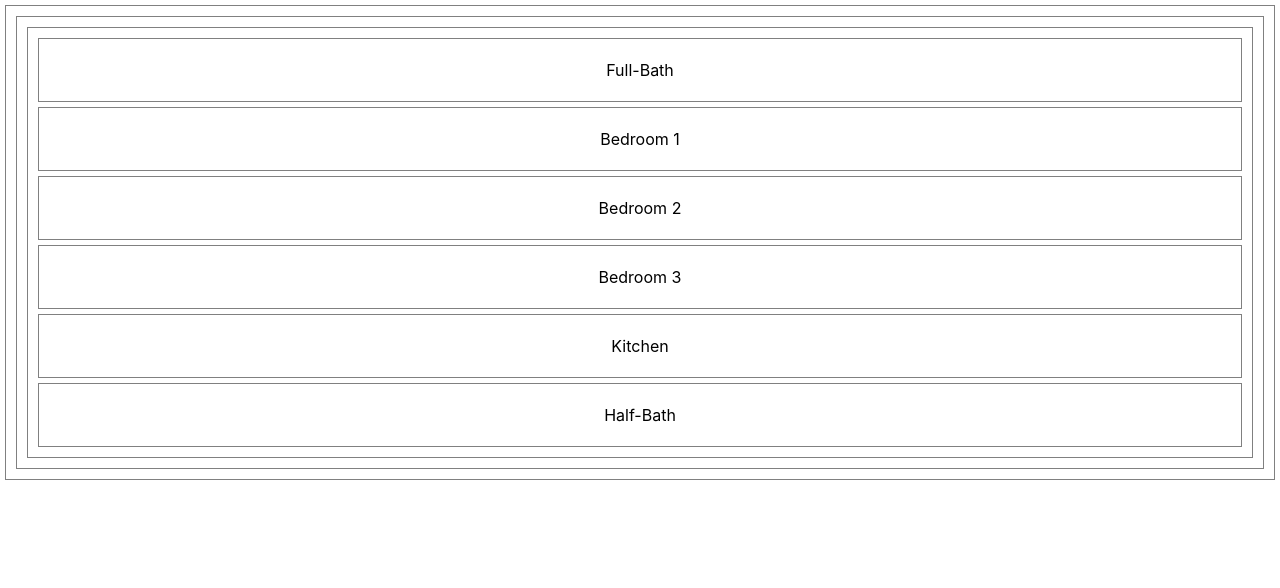
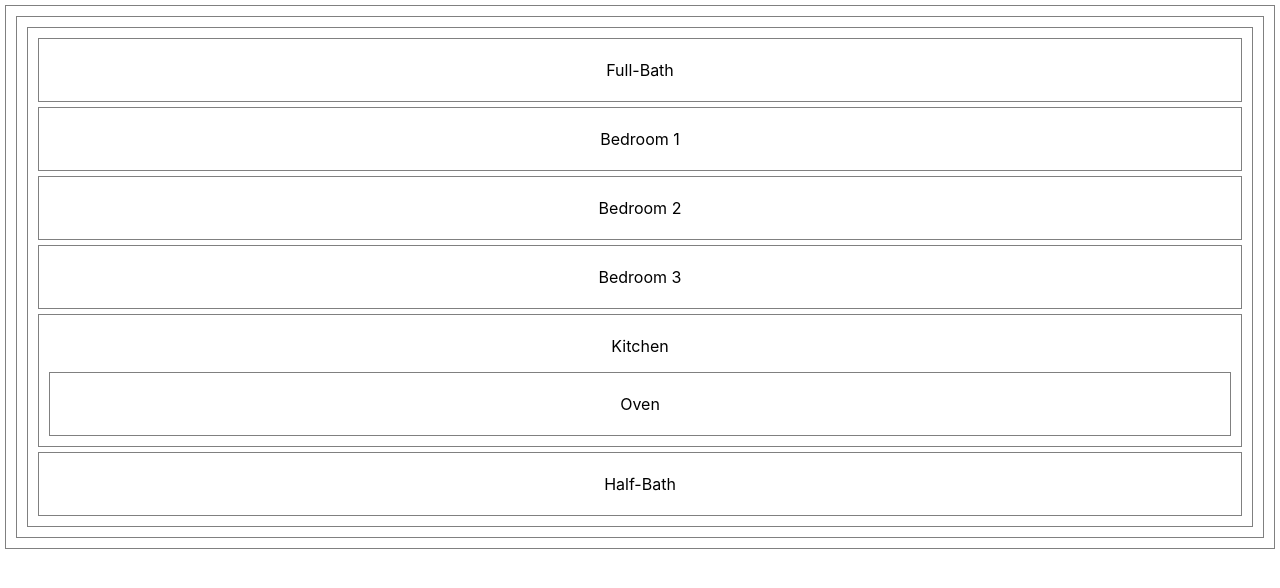
Before and after one commit to Madfarm/floor-plan, a React (Create React App) app: page / in a window 1280 px wide. Shown: the top 588 px of the page. Built offline with nearby package versions, Linux system fonts and the light colour scheme.

Commit message:
Create and render oven component

```diff
--- a/src/components/FloorPlan/Kitchen/Kitchen.tsx
+++ b/src/components/FloorPlan/Kitchen/Kitchen.tsx
@@ -1,9 +1,10 @@
-
+import Oven from "./Oven"
 
 export default function Kitchen(){
     return (
         <div>
            <p>Kitchen</p>
+           <Oven />
         </div>
     )
 }
--- /dev/null
+++ b/src/components/FloorPlan/Kitchen/Oven.tsx
@@ -0,0 +1,9 @@
+
+
+export default function Oven(){
+    return (
+        <div>
+            <p>Oven</p>
+        </div>
+    )
+}
```
